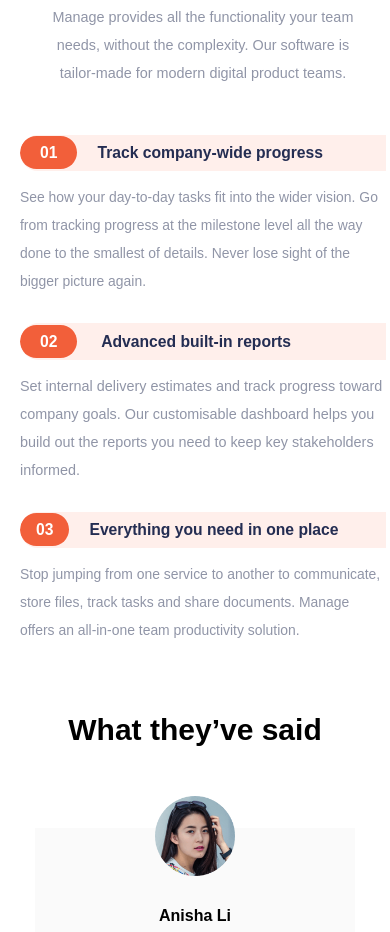
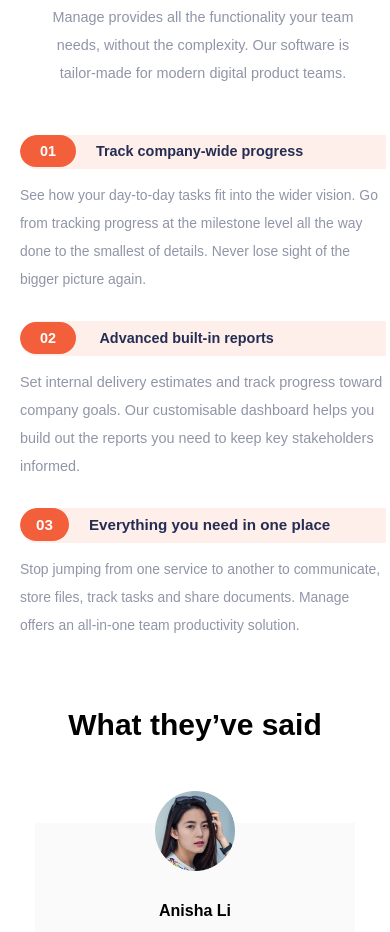
Before and after one commit to franklynxchill/manage-landing-page, a website: page index.html in a window 390 px wide. Shown: the part 873-1805 px from the top of the page. Drawn offline with nearby package versions, Linux system fonts and the light colour scheme; files that its build step writes are made by us from their sources; a web font is replaced by a local one.

Commit message:
updated commit

```diff
--- a/index.html
+++ b/index.html
@@ -78,7 +78,7 @@
     </div>
     <div class="px-1 md:px-0 md:w-[49%]">
       <div class="">
-        <h3 class="text-[.98rem] md:text-base">
+        <h3 class="text-[.9rem] md:text-base">
           <span class="bg-brightRed text-white rounded-full px-5 mr-5 py-2">01</span>Track company-wide progress
         </h3>
         <p class="text-[.87rem] leading-7 md:text-base md:ml-20 mb-7 mt-3">
@@ -87,7 +87,7 @@
           smallest of details. Never lose sight of the bigger picture again.</p>
       </div>
       <div class="">
-        <h3 class="text-[.98rem] md:text-base">
+        <h3 class="text-[.9rem] md:text-base">
           <span class="bg-brightRed text-white rounded-full px-5 mr-5 py-2">02</span>
           Advanced built-in reports
         </h3>
@@ -98,7 +98,7 @@
         </p>
       </div>
       <div class="">
-        <h3 class="text-[.98rem] md:text-base">
+        <h3 class="text-[.95rem] md:text-base">
           <span class="bg-brightRed text-white rounded-full px-4 mr-5 py-2">03</span>Everything you need in one place
         </h3>
         <p class="text-[.87rem] leading-7 md:text-base mt-3 md:ml-20 mb-3">
```
